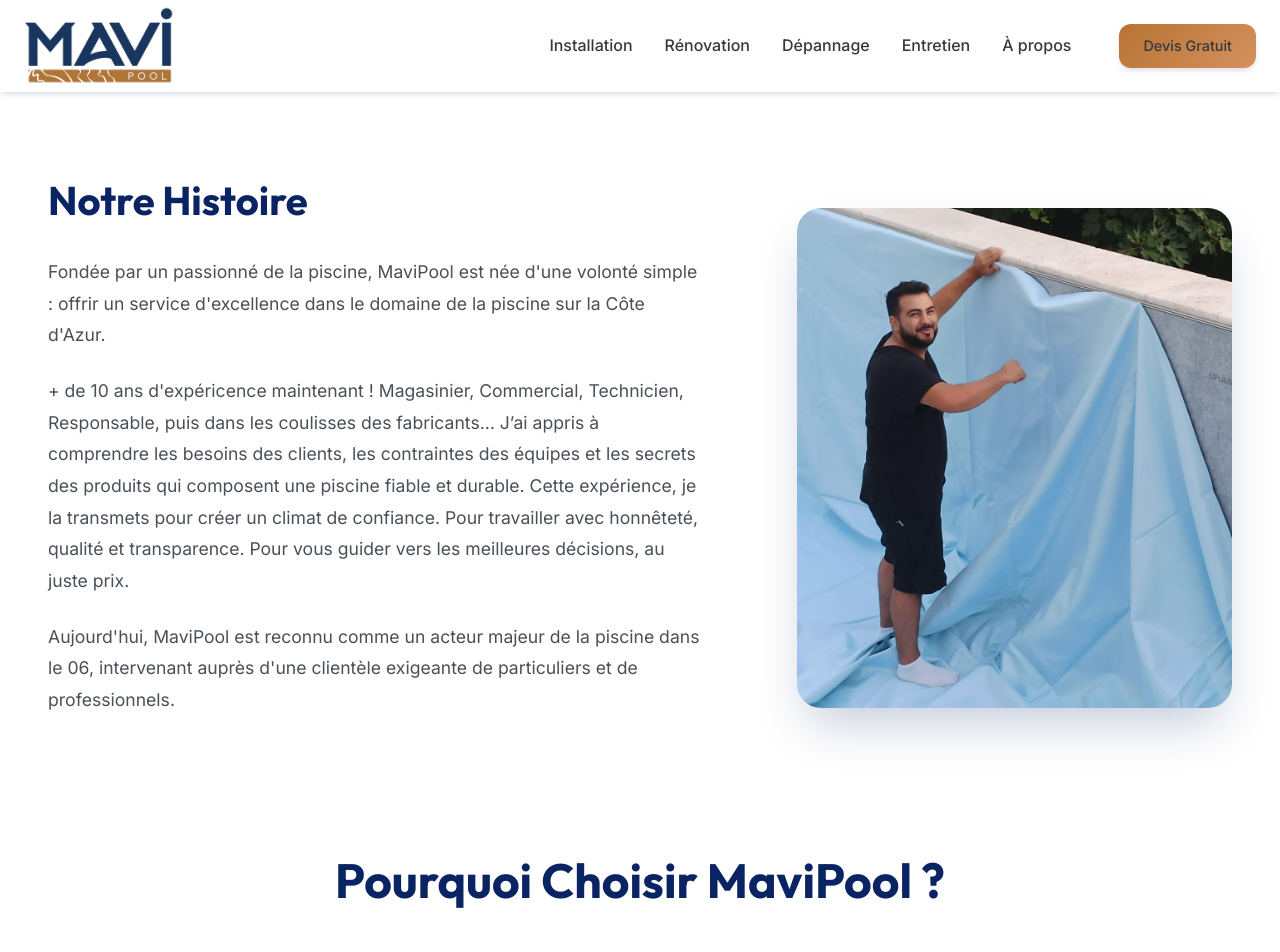
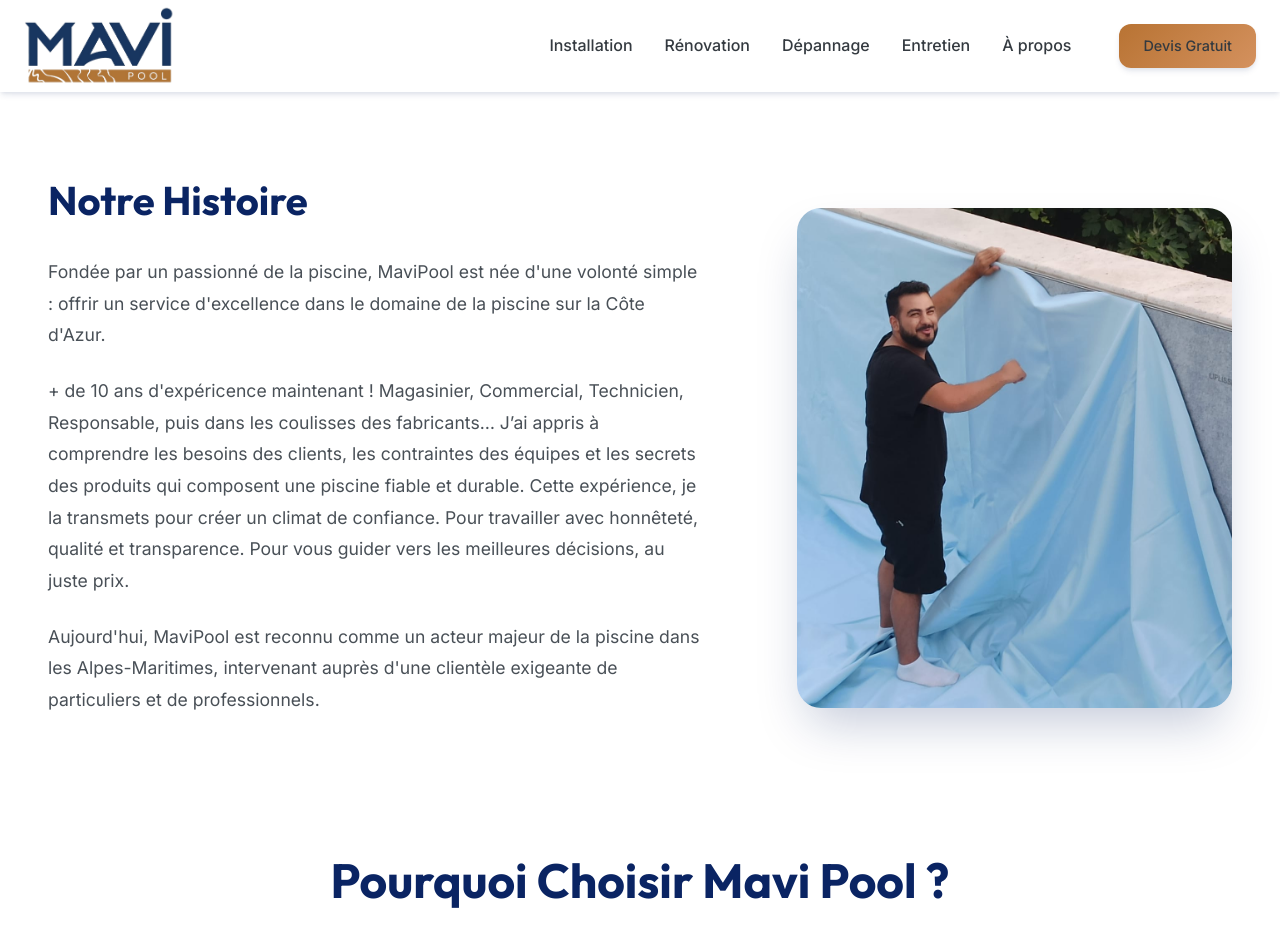
Before and after one commit to Dorian-Raud/MaviPool, a Next.js app: page /a-propos in a window 1280 px wide. Shown: the top 952 px of the page. Built offline with nearby package versions, Linux system fonts and the light colour scheme.

Commit message:
Fix : Espacements Mavi Pool

```diff
--- a/pages/a-propos.js
+++ b/pages/a-propos.js
@@ -9,8 +9,8 @@ export default function About() {
     return (
         <>
             <Head>
-                <title>À Propos de MaviPool - Pisciniste Alpes-Maritimes</title>
-                <meta name="description" content="Découvrez MaviPool, votre expert pisciniste dans les Alpes-Maritimes. Notre histoire, nos valeurs et notre équipe à votre service." />
+                <title>À Propos de Mavi Pool - Pisciniste Alpes-Maritimes</title>
+                <meta name="description" content="Découvrez Mavi Pool, votre expert pisciniste dans les Alpes-Maritimes. Notre histoire, nos valeurs et notre équipe à votre service." />
             </Head>
 
             <section className="section">
@@ -33,12 +33,12 @@ export default function About() {
                                 Pour vous guider vers les meilleures décisions, au juste prix.
                             </p>
                             <p>
-                                Aujourd'hui, MaviPool est reconnu comme un acteur majeur de la piscine dans le 06,
+                                Aujourd'hui, MaviPool est reconnu comme un acteur majeur de la piscine dans les Alpes-Maritimes,
                                 intervenant auprès d'une clientèle exigeante de particuliers et de professionnels.
                             </p>
                         </div>
                         <div className={styles.aboutImage}>
-                            <img src="images/ceto-le-patron.jpeg" alt="Président de MaviPool" />
+                            <img src="images/ceto-le-patron.jpeg" alt="Président de Mavi Pool" />
                         </div>
                     </div>
                 </div>
@@ -46,7 +46,7 @@ export default function About() {
 
             <section className="section bg-primary text-white">
                 <div className="container">
-                    <h2 className="text-center mb-xl">Pourquoi Choisir MaviPool ?</h2>
+                    <h2 className="text-center mb-xl">Pourquoi Choisir Mavi Pool ?</h2>
                     <div className="grid grid-4">
                         <div className={styles.feature}>
                             <div className={styles.featureIcon}><GraduationCap size={60} color="#c58148" /></div>
```
